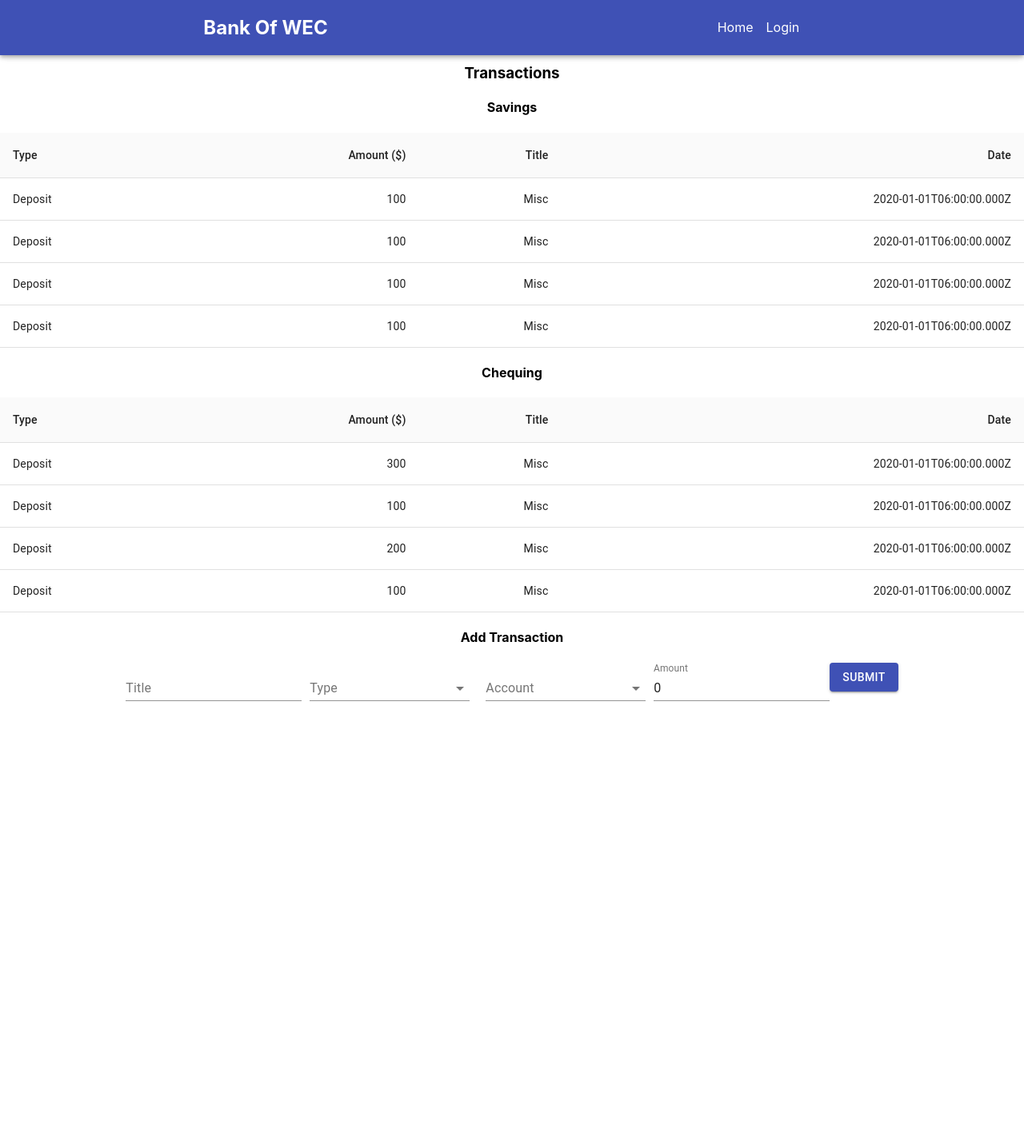
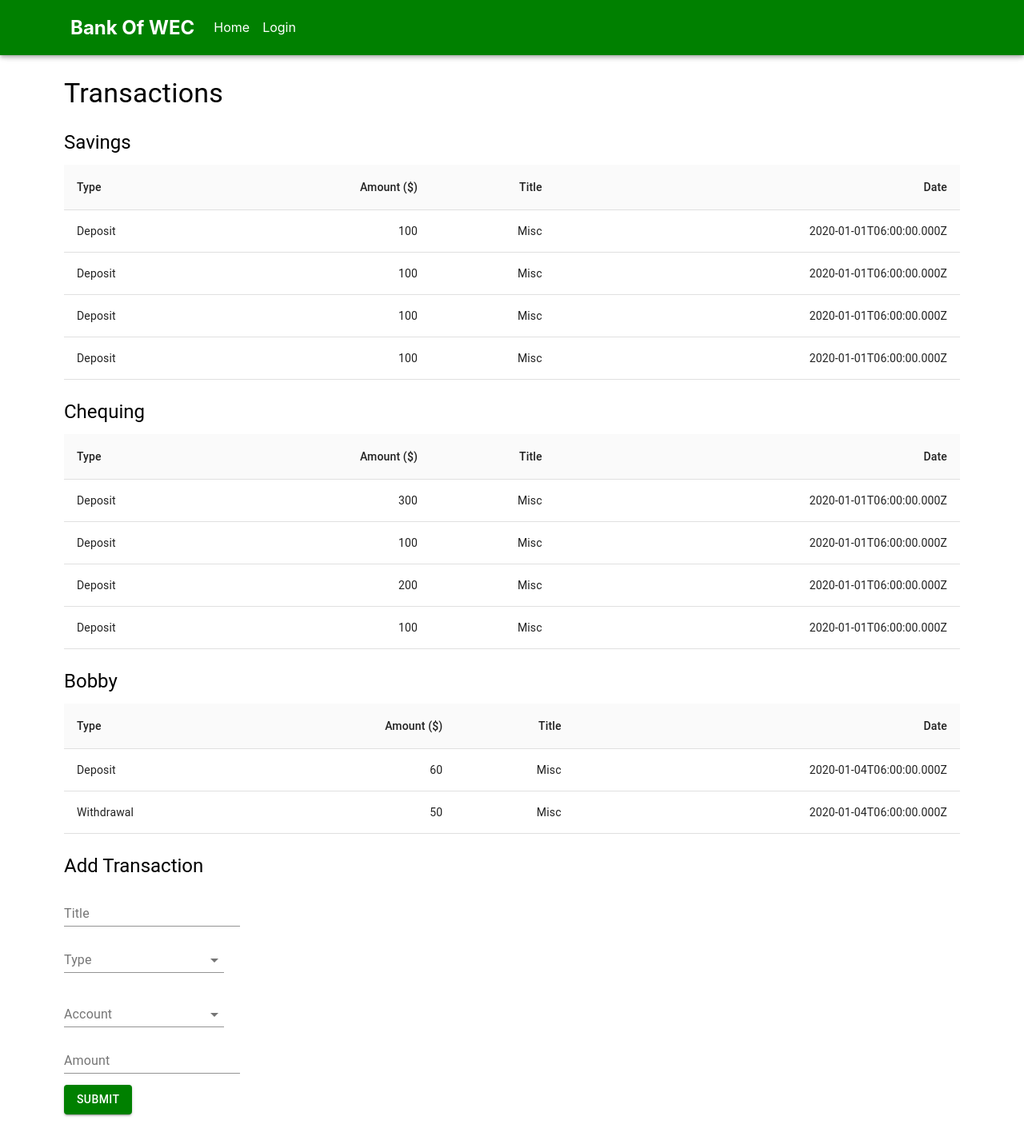
Before and after one commit to jayden-chan/WEC-2020, a React (Create React App) app in the folder frontend/bow/: page / in a window 1280 px wide. Shown: the top 1436 px of the page at 80% size. Before the commit the page ends 957 px from the top, so only its background shows below. Built offline with nearby package versions, Linux system fonts and the light colour scheme; sample sign-in values are in the browser's storage.

Commit message:
KP: conditinal render based off fetch

```diff
--- a/frontend/bow/src/App.css
+++ b/frontend/bow/src/App.css
@@ -22,3 +22,8 @@
 .App-link {
   color: #61dafb;
 }
+
+h5 {
+  margin-top: 1em!important;
+  margin-bottom: 0.5em!important;
+}
--- a/frontend/bow/src/components/Header.js
+++ b/frontend/bow/src/components/Header.js
@@ -17,14 +17,17 @@ export default function Header() {
   `;
 
   return (
-    <AppBar position="fixed">
+    <AppBar
+      style={{ backgroundColor: "green", padding: "0 4em", width: "100%" }}
+      position="fixed"
+    >
       <Toolbar>
-        <Grid item xs={6}>
+        <Grid style={{ marginRight: "1em" }}>
           <Link style={{ textDecoration: "none" }} to="/">
             <Title>Bank Of WEC</Title>
           </Link>
         </Grid>
-        <Grid item xs={6}>
+        <Grid style={{ float: "right" }}>
           <nav>
             <Link style={{ textDecoration: "none" }} to="/">
               <NavLink>Home</NavLink>
--- a/frontend/bow/src/components/Layout.js
+++ b/frontend/bow/src/components/Layout.js
@@ -2,8 +2,8 @@ import React from "react";
 import styled from "styled-components";
 
 const LayoutDiv = styled.div`
-  margin-top: 5em;
-  margin-bottom: 5em;
+  margin: 5em;
+  padding: 1em 0;
 `;
 
 export default function Layout(props) {
--- a/frontend/bow/src/index.js
+++ b/frontend/bow/src/index.js
@@ -2,11 +2,5 @@ import React from "react";
 import ReactDOM from "react-dom";
 import "./index.css";
 import App from "./pages/App";
-import * as serviceWorker from "./serviceWorker";
 
 ReactDOM.render(<App />, document.getElementById("root"));
-
-// If you want your app to work offline and load faster, you can change
-// unregister() to register() below. Note this comes with some pitfalls.
-// Learn more about service workers: https://bit.ly/CRA-PWA
-serviceWorker.unregister();
--- a/frontend/bow/src/pages/Home.js
+++ b/frontend/bow/src/pages/Home.js
@@ -13,6 +13,7 @@ import InputLabel from "@material-ui/core/InputLabel";
 import FormControl from "@material-ui/core/FormControl";
 import Button from "@material-ui/core/Button";
 import { withStyles } from "@material-ui/core/styles";
+import Typography from "@material-ui/core/Typography";
 
 const savingsData = [
   {
@@ -68,10 +69,29 @@ const chequingData = [
   }
 ];
 
+const data = {
+  chequing: chequingData,
+  savings: savingsData,
+  bobby: [
+    {
+      date: "2020-01-04T06:00:00.000Z",
+      type: "Deposit",
+      amount: 60,
+      title: "Misc"
+    },
+    {
+      date: "2020-01-04T06:00:00.000Z",
+      type: "Withdrawal",
+      amount: 50,
+      title: "Misc"
+    }
+  ]
+};
+
 const StyledFormControl = withStyles({
   root: {
     width: "200px",
-    margin: "0 10px"
+    margin: "10px 0"
   }
 })(FormControl);
 
@@ -79,11 +99,10 @@ export default class Home extends Component {
   constructor(props) {
     super(props);
     this.state = {
-      savings: [],
-      chequing: [],
+      data: data,
       transactionDate: "",
       transactionType: "",
-      transactionAmount: 0,
+      transactionAmount: null,
       transactionAccount: "",
       transactionTitle: ""
     };
@@ -91,10 +110,10 @@ export default class Home extends Component {
   }
 
   componentDidMount = async () => {
-    // if (!localStorage.getItem("guugle-login-token")) {
-    //   this.props.history.push("/login");
-    //   return;
-    // }
+    if (!localStorage.getItem("bow-login-token")) {
+      this.props.history.push("/login");
+      return;
+    }
     // const link = "http://localhost:3001/list";
     // fetch(link, {
     //   method: "GET",
@@ -108,10 +127,9 @@ export default class Home extends Component {
     //     res.text().then(text => alert(text));
     //   }
     // });
-    this.setState({
-      savings: savingsData,
-      chequing: chequingData
-    });
+    // this.setState({
+    //   data: data
+    // });
   };
 
   handleSubmit() {
@@ -125,13 +143,14 @@ export default class Home extends Component {
   }
 
   renderTable(account) {
-    if (this.state[account].length === 0) {
+    console.log(this.state.data);
+    if (this.state.data[account].length === 0) {
       return <div>You have no transactions</div>;
     } else {
-      console.log("length", this.state[account].length);
-      const items = this.state[account].map(row => {
+      console.log("length", this.state.data[account].length);
+      const items = this.state.data[account].map((row, i) => {
         return (
-          <TableRow key={row.type}>
+          <TableRow key={i}>
             <TableCell component="th" scope="row">
               {row.type}
             </TableCell>
@@ -158,12 +177,11 @@ export default class Home extends Component {
         </TableContainer>
       );
     }
-    return <p>error</p>;
   }
 
-  transactionForm() {
+  transactionForm(isKaren) {
     return (
-      <form noValidate autoComplete="off">
+      <form noValidate autoComplete="off" style={{ textAlign: "left" }}>
         <TextField
           id="transaction-title"
           label="Title"
@@ -173,7 +191,7 @@ export default class Home extends Component {
             this.setState({ transactionTitle: e.target.value });
           }}
         />
-
+        <br></br>
         <StyledFormControl size="medium">
           <InputLabel>Type</InputLabel>
           <Select
@@ -188,6 +206,7 @@ export default class Home extends Component {
             <MenuItem value="Deposit">Deposit</MenuItem>
           </Select>
         </StyledFormControl>
+        <br></br>
         <StyledFormControl size="medium">
           <InputLabel>Account</InputLabel>
           <Select
@@ -198,10 +217,12 @@ export default class Home extends Component {
               this.setState({ transactionAccount: e.target.value });
             }}
           >
-            <MenuItem value="s">Savings</MenuItem>
-            <MenuItem value="c">Chequing</MenuItem>
+            {isKaren && <MenuItem value="s">Savings</MenuItem>}
+            {isKaren && <MenuItem value="c">Chequing</MenuItem>}
+            <MenuItem value="b">Bobby</MenuItem>
           </Select>
         </StyledFormControl>
+        <br></br>
         <TextField
           id="transaction-amount"
           label="Amount"
@@ -212,7 +233,16 @@ export default class Home extends Component {
           }}
           inputProps={{ min: "0" }}
         />
-        <Button onClick={this.handleSubmit} variant="contained" color="primary">
+        <br></br>
+        <Button
+          onClick={this.handleSubmit}
+          variant="contained"
+          style={{
+            backgroundColor: "green",
+            color: "white",
+            marginTop: "1em"
+          }}
+        >
           Submit
         </Button>
       </form>
@@ -220,15 +250,40 @@ export default class Home extends Component {
   }
 
   render() {
+    console.log("data", this.state.data);
     return (
       <Layout>
-        <h3>Transactions</h3>
-        <h4>Savings</h4>
-        {this.renderTable("savings")}
-        <h4>Chequing</h4>
-        {this.renderTable("chequing")}
-        <h4>Add Transaction</h4>
-        {this.transactionForm()}
+        <Typography variant="h4" align="left">
+          Transactions
+        </Typography>
+        {"savings" in this.state.data && (
+          <>
+            <Typography variant="h5" align="left">
+              Savings
+            </Typography>
+            {this.renderTable("savings")}
+          </>
+        )}
+        {"chequing" in this.state.data && (
+          <>
+            <Typography variant="h5" align="left">
+              Chequing
+            </Typography>
+            {this.renderTable("chequing")}
+          </>
+        )}
+        {"bobby" in this.state.data && (
+          <>
+            <Typography variant="h5" align="left">
+              Bobby
+            </Typography>
+            {this.renderTable("bobby")}
+          </>
+        )}
+        <Typography variant="h5" align="left">
+          Add Transaction
+        </Typography>
+        {this.transactionForm("savings" in this.state.data)}
       </Layout>
     );
   }
--- a/frontend/bow/src/pages/Login.js
+++ b/frontend/bow/src/pages/Login.js
@@ -4,6 +4,8 @@ import Button from "@material-ui/core/Button";
 import TextField from "@material-ui/core/TextField";
 import Typography from "@material-ui/core/Typography";
 import Container from "@material-ui/core/Container";
+
+import { ToastContainer, toast } from "react-toastify";
 
 export default class Login extends Component {
   constructor(props) {
@@ -14,7 +16,6 @@ export default class Login extends Component {
       password: ""
     };
 
-    this.handleChange = this.handleChange.bind(this);
     this.handleSubmit = this.handleSubmit.bind(this);
   }
 
@@ -30,6 +31,40 @@ export default class Login extends Component {
 
   handleSubmit(event) {
     console.log(this.state);
+    fetch("http://localhost:3001/login", {
+      method: "post",
+      headers: {
+        "Content-Type": "application/json"
+      },
+      body: JSON.stringify({
+        username: this.state.username,
+        password: this.state.password
+      })
+    })
+      .then(res => {
+        if (res.status === 200) {
+          return res.json();
+        } else {
+          res.text().then(text => toast.error(text));
+          return null;
+        }
+      })
+      .then(json => {
+        console.log("json:", json);
+        if (json !== null) {
+          localStorage.setItem("bow-login-token", json.token);
+          console.log("token stored");
+          this.props.history.push("/");
+        }
+      })
+      .catch(err => {
+        console.log(err);
+      });
+
+    localStorage.setItem("bow-login-token", JSON.stringify({ hi: "no idea" }));
+    console.log("token stored");
+    this.props.history.push("/");
+    event.preventDefault();
   }
 
   render() {
@@ -53,6 +88,7 @@ export default class Login extends Component {
                 name="username"
                 autoComplete="text"
                 autoFocus
+                style={{ borderColor: "green", outline: "green" }}
               />
               <TextField
                 variant="outlined"
@@ -71,7 +107,7 @@ export default class Login extends Component {
                 type="submit"
                 fullWidth
                 variant="contained"
-                color="primary"
+                style={{ backgroundColor: "green", color: "white" }}
               >
                 Submit
               </Button>
```
